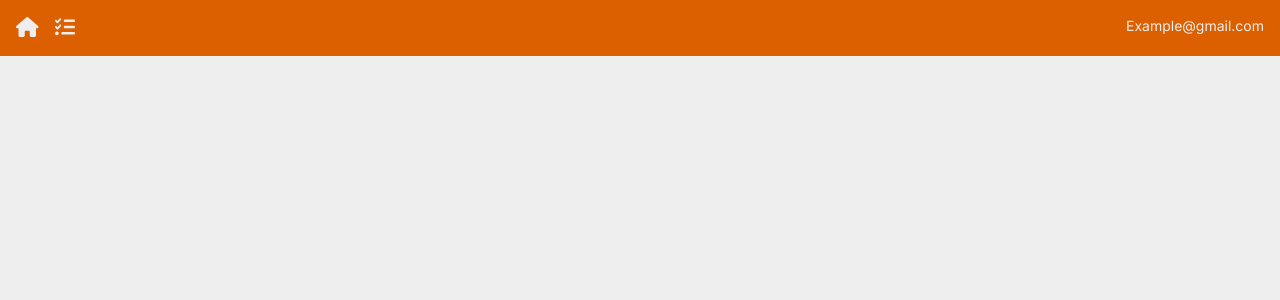
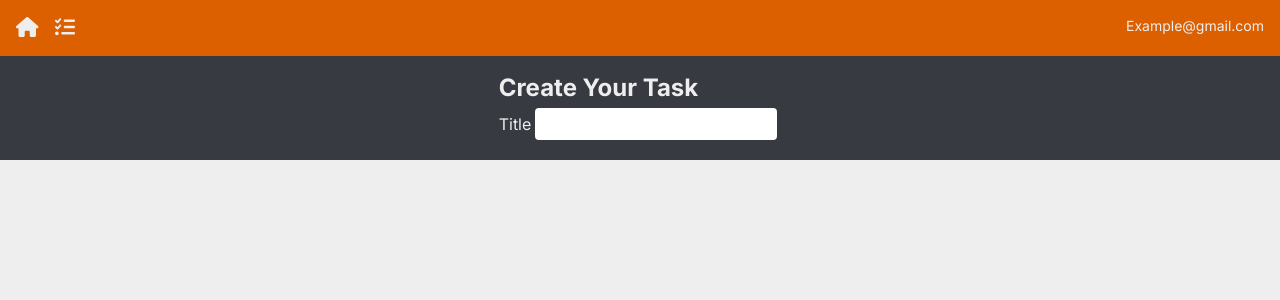
Before and after one commit to Mo-Gamer-2000/TaskFlare, a Next.js app: page /TaskPage/new in a window 1280 px wide. Shown: the top 300 px of the page. Built offline with nearby package versions, Linux system fonts and the light colour scheme.

Commit message:
API Route created for POST and basic task form created, inProgress

```diff
--- /dev/null
+++ b/app/(components)/TaskForm.jsx
@@ -0,0 +1,46 @@
+"use client";
+
+import { useRouter } from "next/navigation";
+import React, { useState } from "react";
+
+const TaskForm = () => {
+  const handleChange = (e) => {
+    const value = e.target.value;
+    const name = e.target.name;
+
+    setFormData((prevState) => ({
+      ...prevState,
+      [name]: value,
+    }));
+  };
+
+  const startTaskData = {
+    title: "",
+    description: "",
+    priority: 1,
+    progress: 0,
+    status: "Not Defined",
+    category: "Software Products",
+  };
+
+  const [formData, setFormData] = useState(startTaskData);
+
+  return (
+    <div className="flex justify-center bg-card">
+      <form>
+        <h3>Create Your Task</h3>
+        <label>Title</label>
+        <input
+          id="title"
+          name="title"
+          type="text"
+          onChange={handleChange}
+          required={true}
+          value={formData.title}
+        />
+      </form>
+    </div>
+  );
+};
+
+export default TaskForm;
--- a/app/TaskPage/[id]/page.jsx
+++ b/app/TaskPage/[id]/page.jsx
@@ -1,7 +1,7 @@
+import TaskForm from "@/app/(components)/TaskForm";
+
 const TaskPage = ({ params }) => {
-    return (
-        <div>TaskPage {params.id}</div>
-    )
-}
+  return <TaskForm />;
+};
 
-export default TaskPage
+export default TaskPage;
--- /dev/null
+++ b/app/api/route.js
@@ -0,0 +1,16 @@
+import Task from "../(models)/Task";
+import { NextResponse } from "next/server";
+
+export async function POST(req) {
+  try {
+    const body = await req.json();
+    const taskData = body.formData;
+    await Task.create(taskData);
+    return NextResponse.json(
+      { message: "Task created successfully" },
+      { status: 201 }
+    );
+  } catch (error) {
+    return NextResponse.json({ message: "Error", error }, { status: 500 });
+  }
+}
--- a/app/globals.css
+++ b/app/globals.css
@@ -29,6 +29,20 @@
   p {
     @apply text-sm text-default-text;
   }
+
+  form {
+    @apply rounded-xl p-4;
+  }
+
+  label {
+    @apply mt-4;
+  }
+
+  input,
+  select,
+  textarea {
+    @apply m-1 rounded p-1 text-black;
+  }
 }
 
 @layer components {
--- a/tailwind.config.js
+++ b/tailwind.config.js
@@ -18,8 +18,8 @@ module.exports = {
         card: "#373A40",
         "card-hover": "#686D76",
         "default-text": "#EEEEEE",
-        "blue-accent": "#DC5F00",
-        "blueh-accent-hover": "#DC5F00",
+        "orange-accent": "#DC5F00",
+        "orange-accent-hover": "#DC5F00",
       },
     },
   },
```
